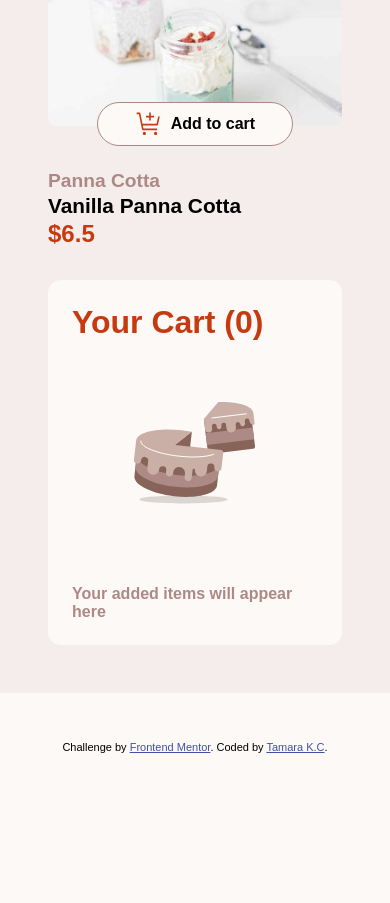
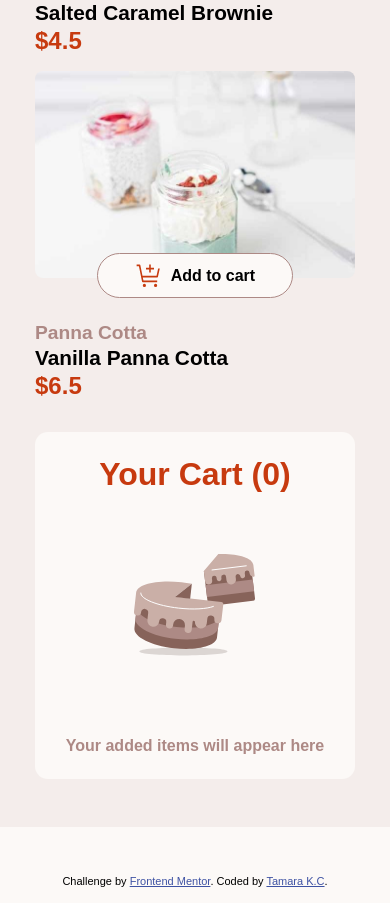
Before and after one commit to Tamar86/Product-list-with-cart, a React (Vite) app: page / in a window 390 px wide. Shown: the part 2847-3750 px from the top of the page. Before the commit the page ends 3616 px from the top, so only its background shows below. Built offline with nearby package versions, Linux system fonts and the light colour scheme.

Commit message:
Changes in cart media query

```diff
--- a/src/components/Cart.jsx
+++ b/src/components/Cart.jsx
@@ -6,13 +6,44 @@ import OrderConfirm from './OrderConfirm';
 
 const StyledCart = styled.div`
 	max-width: 100%;
-	display: grid;
+
+	display: flex;
+	flex-direction: column;
+	align-items: center;
 	background-color: hsl(20, 50%, 98%);
 	border-radius: 0.8rem;
 	padding: 1.5rem;
 	gap: 3rem;
-	max-height: 25rem; // Set an appropriate height
-	overflow-y: auto; // Scrollable when items exceed the max-height
+	height: fit-content;
+
+	@media (max-width: 767px) {
+		width: 32rem;
+	}
+	@media (max-width: 608px) {
+		width: 30rem;
+	}
+	@media (max-width: 575px) {
+		width: 28rem;
+	}
+	@media (max-width: 524px) {
+		width: 27rem;
+	}
+	@media (max-width: 480px) {
+		width: 25rem;
+	}
+	@media (max-width: 427px) {
+		width: 23rem;
+	}
+	@media (max-width: 400px) {
+		width: 20rem;
+	}
+	@media (max-width: 357px) {
+		width: 18rem;
+	}
+
+	@media (max-width: 320px) {
+		width: 17rem;
+	}
 `;
 
 const Container = styled.div`
@@ -41,8 +72,14 @@ const Paragraph = styled.p`
 	@media (max-width: 767px) {
 		font-size: 1.4rem;
 	}
+	@media (max-width: 500px) {
+		font-size: 1.2rem;
+	}
 	@media (max-width: 440px) {
 		font-size: 1rem;
+	}
+	@media (max-width: 350px) {
+		font-size: 0.9rem;
 	}
 	@media (max-width: 340px) {
 		font-size: 0.8rem;
--- a/src/components/CartList.jsx
+++ b/src/components/CartList.jsx
@@ -8,6 +8,31 @@ const StyledList = styled.ul`
 	display: flex;
 	align-items: center;
 	justify-content: space-between;
+
+	@media (max-width: 767px) {
+		width: 29rem;
+	}
+	@media (max-width: 608px) {
+		width: 27rem;
+	}
+	@media (max-width: 575px) {
+		width: 24rem;
+	}
+	@media (max-width: 524px) {
+		width: 23rem;
+	}
+	@media (max-width: 480px) {
+		width: 21rem;
+	}
+	@media (max-width: 427px) {
+		width: 19rem;
+	}
+	@media (max-width: 400px) {
+		width: 17rem;
+	}
+	@media (max-width: 357px) {
+		width: 15rem;
+	}
 `;
 
 const ListItem = styled.li`
--- a/src/components/OrderConfirm.jsx
+++ b/src/components/OrderConfirm.jsx
@@ -27,24 +27,34 @@ const OrderTotalContainer = styled.div`
 	display: flex;
 	align-items: center;
 	justify-content: space-between;
-	gap: 11rem;
+	/* gap: 11rem; */
 
 	@media (max-width: 1024px) {
 		width: 40rem;
 	}
+
 	@media (max-width: 767px) {
-		width: 30rem;
+		width: 29rem;
 	}
-
-	@media (max-width: 540px) {
-		width: 25rem;
+	@media (max-width: 608px) {
+		width: 27rem;
 	}
-
+	@media (max-width: 575px) {
+		width: 24rem;
+	}
+	@media (max-width: 524px) {
+		width: 23rem;
+	}
 	@media (max-width: 480px) {
-		width: 20rem;
-		gap: 5rem;
+		width: 21rem;
 	}
-	@media (max-width: 375px) {
+	@media (max-width: 427px) {
+		width: 19rem;
+	}
+	@media (max-width: 400px) {
+		width: 17rem;
+	}
+	@media (max-width: 357px) {
 		width: 15rem;
 	}
 `;
@@ -77,15 +87,19 @@ const DeliveryInfo = styled.p`
 		width: 30rem;
 		font-size: 1rem;
 	}
+	@media (max-width: 667px) {
+		width: 28rem;
+	}
 	@media (max-width: 540px) {
-		width: 25rem;
+		width: 27rem;
 	}
 	@media (max-width: 480px) {
 		width: 20rem;
 		font-size: 0.8rem;
 	}
-	@media (max-width: 375px) {
-		width: 20rem;
+	@media (max-width: 400px) {
+		width: 14rem;
+		font-size: 0.6rem;
 	}
 `;
 
```
